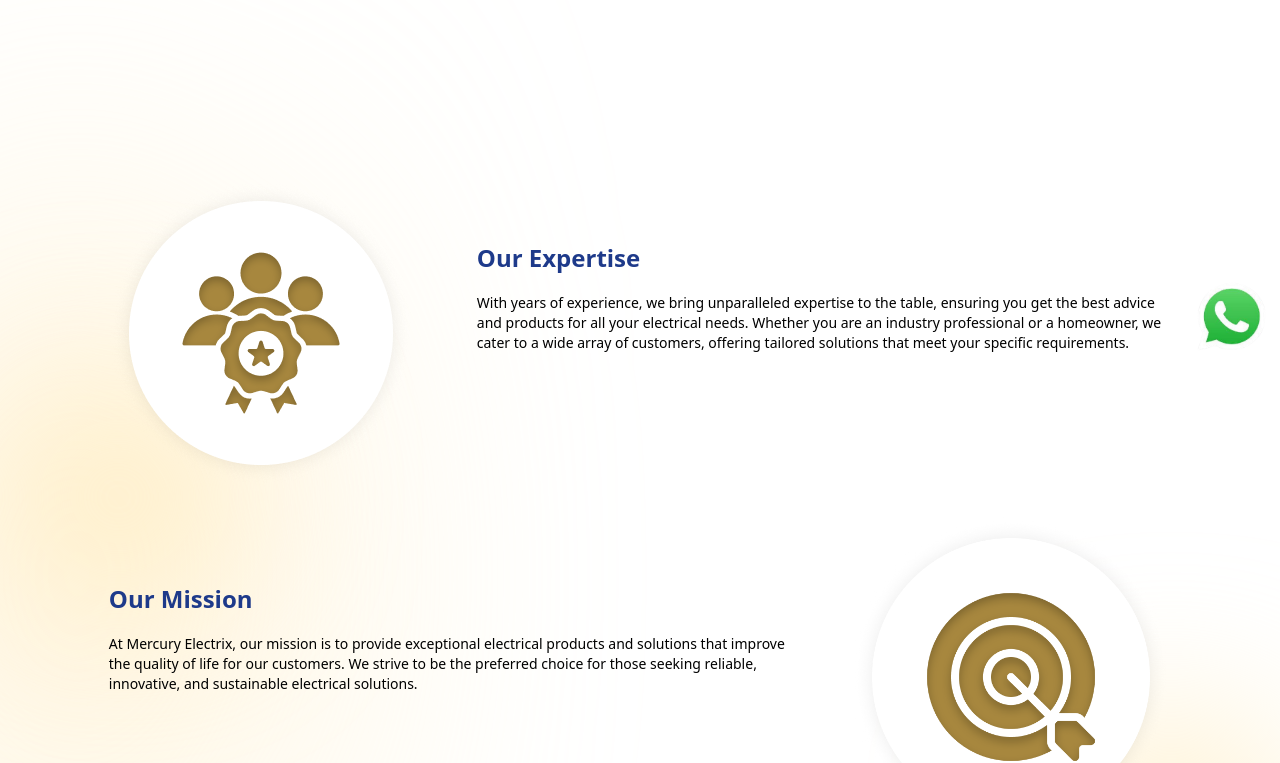
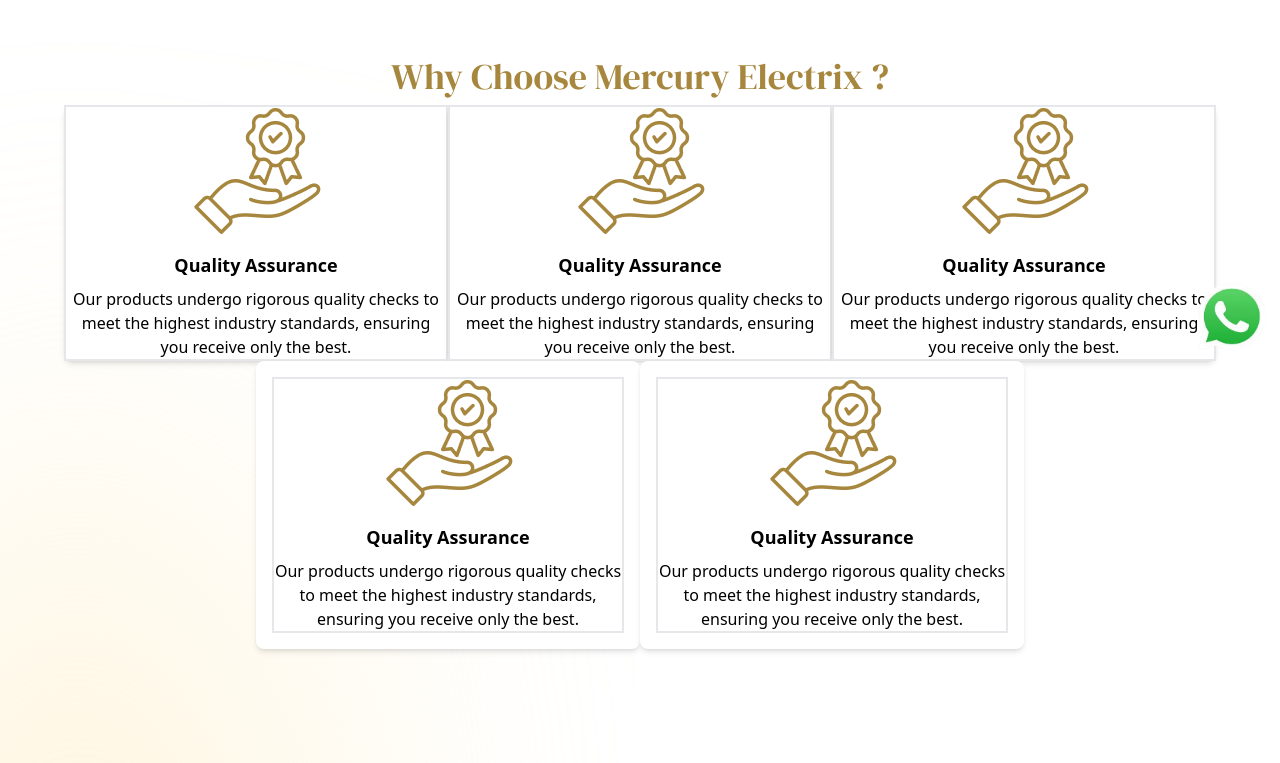
Before and after one commit to krupalvora/Mercury, a website: page index.html in a window 1280 px wide. Shown: the part 435-1198 px from the top of the page. Drawn offline with Linux system fonts and the light colour scheme.

Commit message:
added new cards

```diff
--- a/index.html
+++ b/index.html
@@ -63,7 +63,7 @@
     </header>
     <div id="responsive-navItems-list"
         class="fixed  hidden flex-col items-start   left-0 top-0  h-[100vh] w-full bg-fontColor-light-1 lg:hidden z1500">
-        <button id="close-hamburger" class="p-4 m-4 justify-self-start">
+        <button id="close-hamburger" class=" m-4 justify-self-start">
             <i class="fa-solid fa-close  text-fontColor-dark-1 text-2xl "></i>
         </button>
         <div class="flex justify-center items-center p-2 m-2 self-center min-h-[60%]   ">
@@ -116,6 +116,51 @@
         </div>
     </section>
 
+    <!-- cards -->
+<section>
+    <h1 class="my-5 text-[#A7873E] dm-serif-display-regular text-center mx-auto text-3xl sm:text-4xl  leading-relaxed mb-2 self-center justify-self-center ">Why Choose Mercury Electrix ?</h1>
+    <div class="flex flex-wrap justify-center mx-[5%]">
+        <div class="flex flex-wrap justify-center w-full ">
+            <div class="bg-white rounded-lg shadow-md w-full sm:w-1/2 md:w-1/3  flex flex-col items-center text-center">
+                <div class="border-2 flex flex-col items-center">
+                    <div><img src="./assets/quality.png" alt="Quality Assurance Icon" class="mb-4"></div>
+                    <div><h2 class="text-lg font-bold mb-2">Quality Assurance</h2></div>
+                    <div><p>Our products undergo rigorous quality checks to meet the highest industry standards, ensuring you receive only the best.</p></div>
+                </div>
+            </div>
+            <div class="bg-white rounded-lg shadow-md w-full sm:w-1/2 md:w-1/3  flex flex-col items-center text-center">
+                <div class="border-2 flex flex-col items-center">
+                    <div><img src="./assets/quality.png" alt="Quality Assurance Icon" class="mb-4"></div>
+                    <div><h2 class="text-lg font-bold mb-2">Quality Assurance</h2></div>
+                    <div><p>Our products undergo rigorous quality checks to meet the highest industry standards, ensuring you receive only the best.</p></div>
+                </div>
+            </div>
+            <div class="bg-white rounded-lg shadow-md w-full sm:w-1/2 md:w-1/3 flex flex-col items-center text-center">
+                <div class="border-2 flex flex-col items-center">
+                    <div><img src="./assets/quality.png" alt="Quality Assurance Icon" class="mb-4"></div>
+                    <div><h2 class="text-lg font-bold mb-2">Quality Assurance</h2></div>
+                    <div><p>Our products undergo rigorous quality checks to meet the highest industry standards, ensuring you receive only the best.</p></div>
+                </div>
+            </div>
+        </div>
+        <div class="flex flex-wrap justify-center w-full ">
+            <div class="bg-white rounded-lg shadow-md w-full sm:w-1/2 md:w-1/3 p-4 flex flex-col items-center text-center">
+                <div class="border-2 flex flex-col items-center">
+                    <div><img src="./assets/quality.png" alt="Quality Assurance Icon" class="mb-4"></div>
+                    <div><h2 class="text-lg font-bold mb-2">Quality Assurance</h2></div>
+                    <div><p>Our products undergo rigorous quality checks to meet the highest industry standards, ensuring you receive only the best.</p></div>
+                </div>
+            </div>
+            <div class="bg-white rounded-lg shadow-md w-full sm:w-1/2 md:w-1/3 p-4 flex flex-col items-center text-center">
+                <div class="border-2 flex flex-col items-center">
+                    <div><img src="./assets/quality.png" alt="Quality Assurance Icon" class="mb-4"></div>
+                    <div><h2 class="text-lg font-bold mb-2">Quality Assurance</h2></div>
+                    <div><p>Our products undergo rigorous quality checks to meet the highest industry standards, ensuring you receive only the best.</p></div>
+                </div>
+            </div>
+        </div>
+    </div>
+</section>
 
     <section id="products-section" class="container-1">
 
```
Also changed, not shown: assets/approach.png (added), assets/pricing.png (added), assets/quality.png (added), assets/sustain.png (added), assets/team.png (added), css/output.css.
